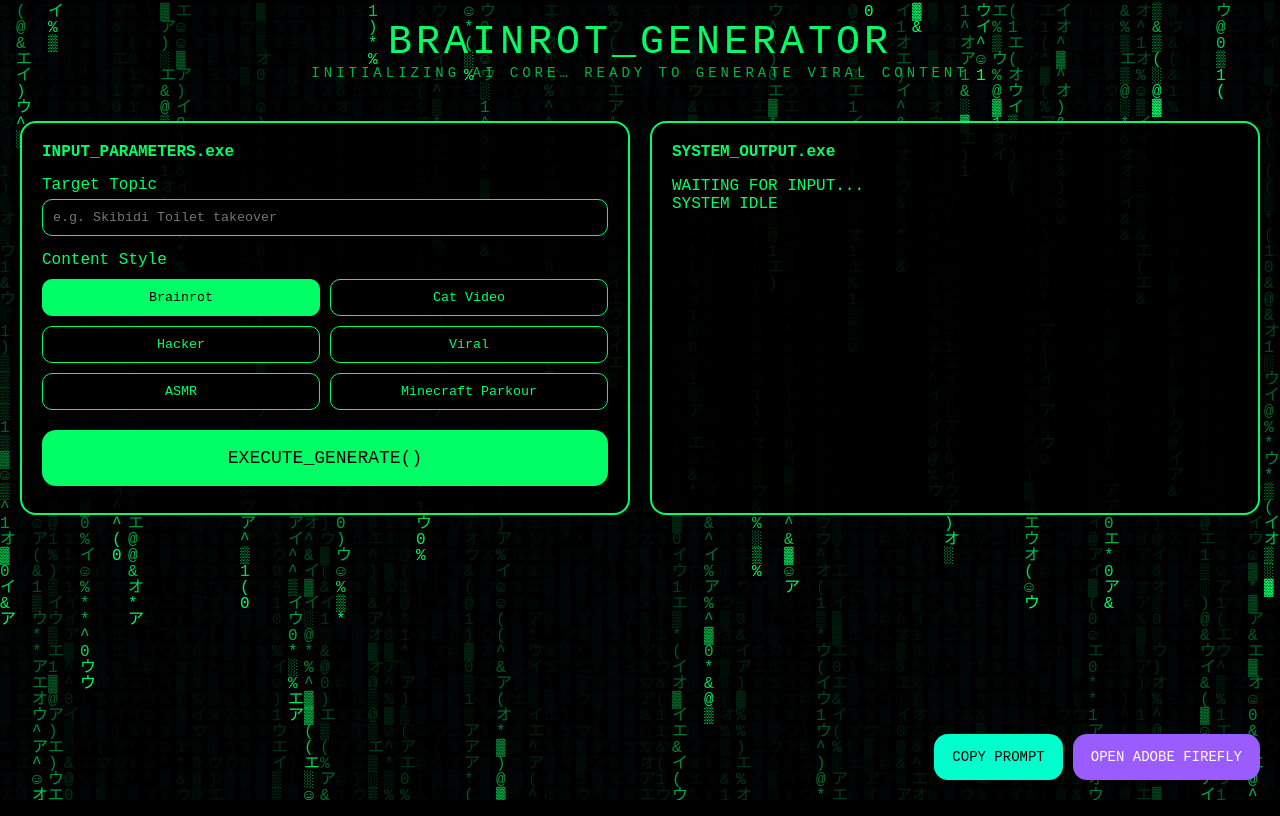
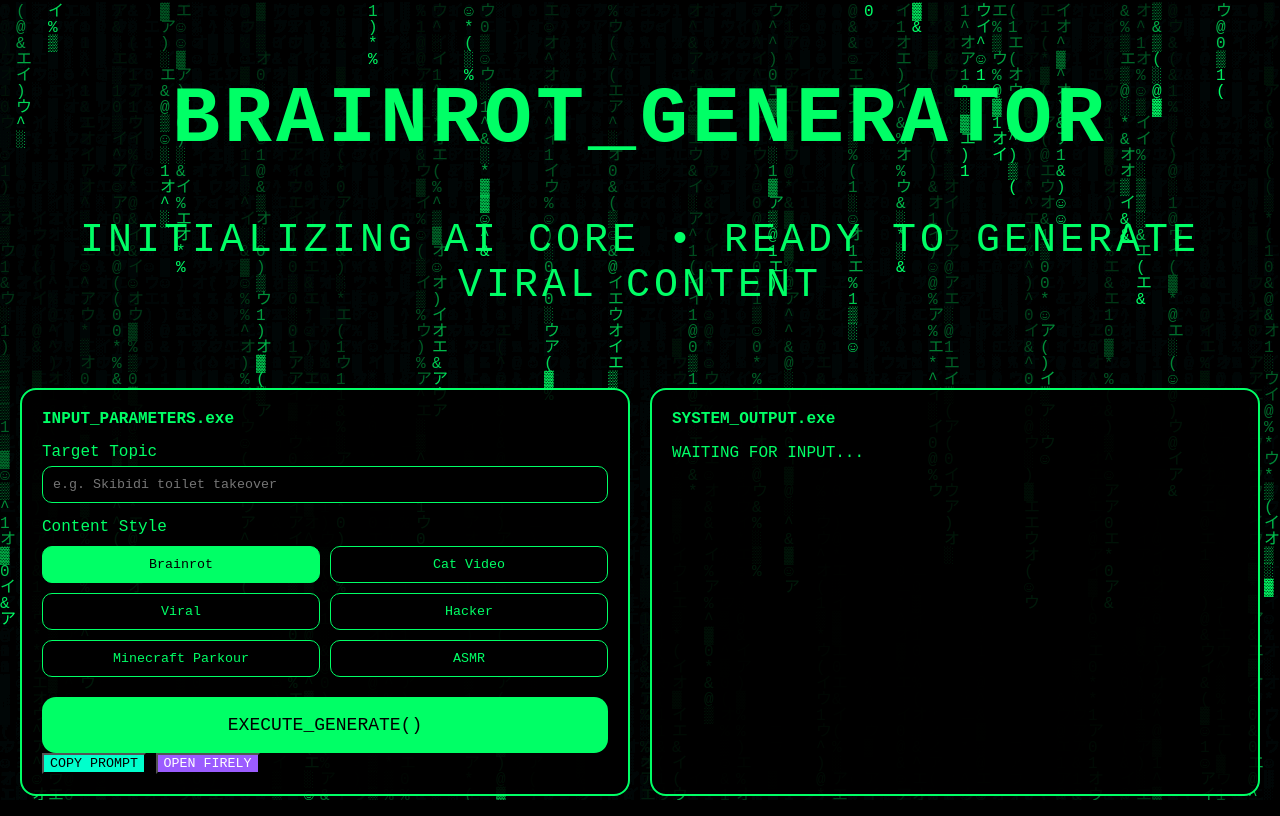
Before and after one commit to ariarid2025-tech/brainrot-site, a plain HTML site: page index.html in a window 1280 px wide. Drawn offline with Linux system fonts and the light colour scheme.

Commit message:
Refactor HTML structure and update elements

```diff
--- a/index.html
+++ b/index.html
@@ -11,46 +11,42 @@
 <canvas id="rain"></canvas>
 
 <header>
-  BRAINROT_GENERATOR
-  <div class="sub">INITIALIZING AI CORE… READY TO GENERATE VIRAL CONTENT</div>
+  <h1>BRAINROT_GENERATOR</h1>
+  <p class="subtitle">INITIALIZING AI CORE • READY TO GENERATE VIRAL CONTENT</p>
 </header>
 
-<main>
+<main class="layout">
+
   <!-- LEFT PANEL -->
   <section class="panel left">
     <h2>INPUT_PARAMETERS.exe</h2>
 
     <label>Target Topic</label>
-    <input id="topic" placeholder="e.g. Skibidi Toilet takeover">
+    <input id="topic" placeholder="e.g. Skibidi toilet takeover">
 
     <label>Content Style</label>
     <div class="styles">
       <button class="style active">Brainrot</button>
       <button class="style">Cat Video</button>
+      <button class="style">Viral</button>
       <button class="style">Hacker</button>
-      <button class="style">Viral</button>
+      <button class="style">Minecraft Parkour</button>
       <button class="style">ASMR</button>
-      <button class="style">Minecraft Parkour</button>
     </div>
 
-    <button id="generate" class="execute">
-      EXECUTE_GENERATE()
-    </button>
+    <button id="generate" class="execute">EXECUTE_GENERATE()</button>
+
+    <button id="copy" class="big">COPY PROMPT</button>
+    <button id="firefly" class="big alt">OPEN FIRELY</button>
   </section>
 
   <!-- RIGHT PANEL -->
   <section class="panel right">
     <h2>SYSTEM_OUTPUT.exe</h2>
-    <pre id="output">WAITING FOR INPUT...
-SYSTEM IDLE</pre>
+    <pre id="output">WAITING FOR INPUT...</pre>
   </section>
+
 </main>
-
-<!-- BOTTOM RIGHT AI CONTROL -->
-<div class="ai-control">
-  <button id="copy">COPY PROMPT</button>
-  <button id="firefly">OPEN ADOBE FIREFLY</button>
-</div>
 
 <script src="script.js"></script>
 </body>
```
